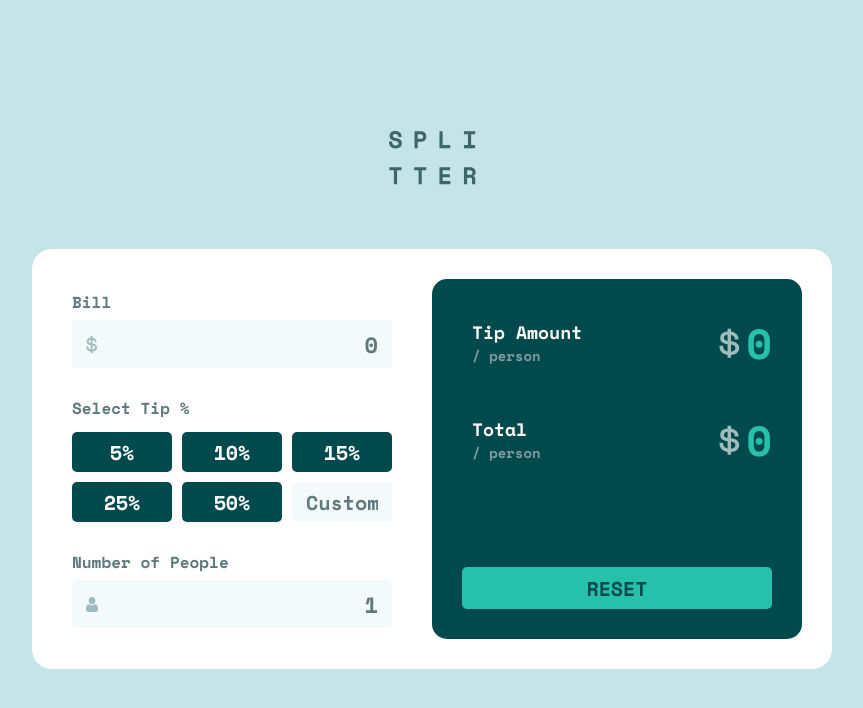
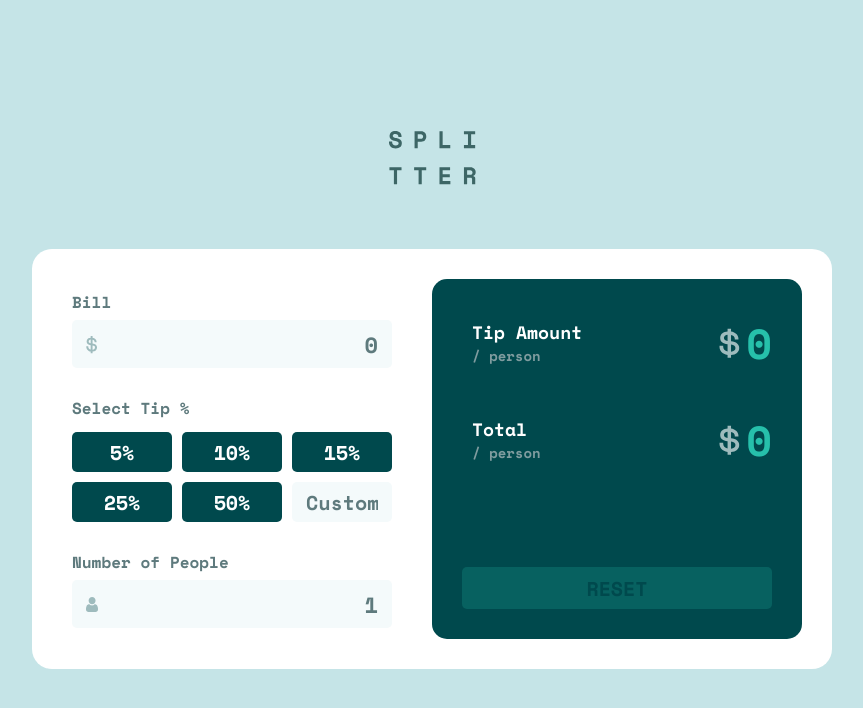
Before and after one commit to pablos-juan/tip-calculator, a React (Vite) app: page / in a window 1280 px wide. Shown: the top 708 px of the page, without its empty margins (208-1071 px from the left). Built offline with nearby package versions, Linux system fonts and the light colour scheme.

Commit message:
Mejora para el botón reset

```diff
--- a/src/App.css
+++ b/src/App.css
@@ -201,6 +201,12 @@ aside p.min {
   margin: 30px;
 }
 
+.reset:disabled {
+  opacity: 0.2;
+  background-color: hsl(172, 67%, 45%);
+  cursor: not-allowed;
+}
+
 @media (width < 850px) {
   body {
     width: 100vw;
--- a/src/App.jsx
+++ b/src/App.jsx
@@ -111,6 +111,7 @@ export function App () {
           </div>
           <button
             className='reset'
+            disabled={values.bill === 0 && values.tip === 0 && values.people === 0}
             onClick={() => {
               setValues(defaultValues)
               setAmount(0)
```
Also changed, not shown: 1 other file (tests, documents, lock files or other folders).
